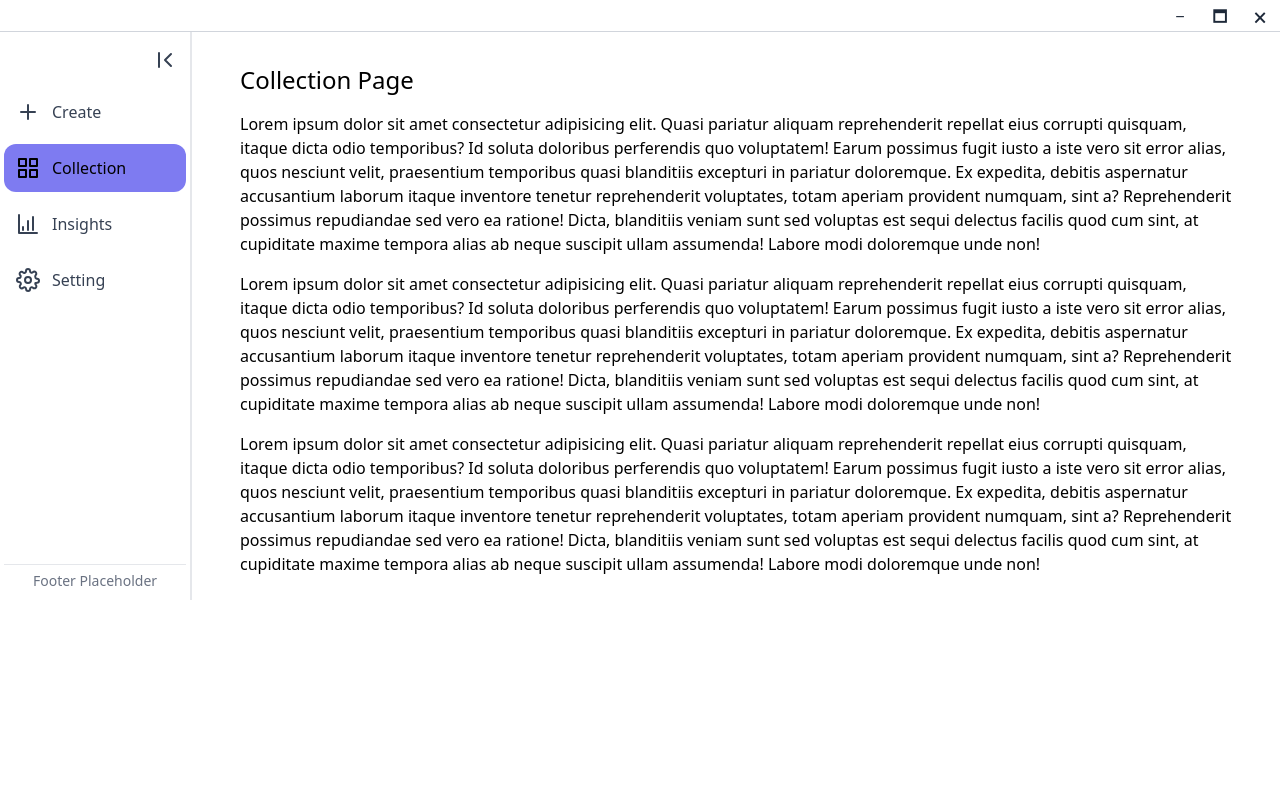
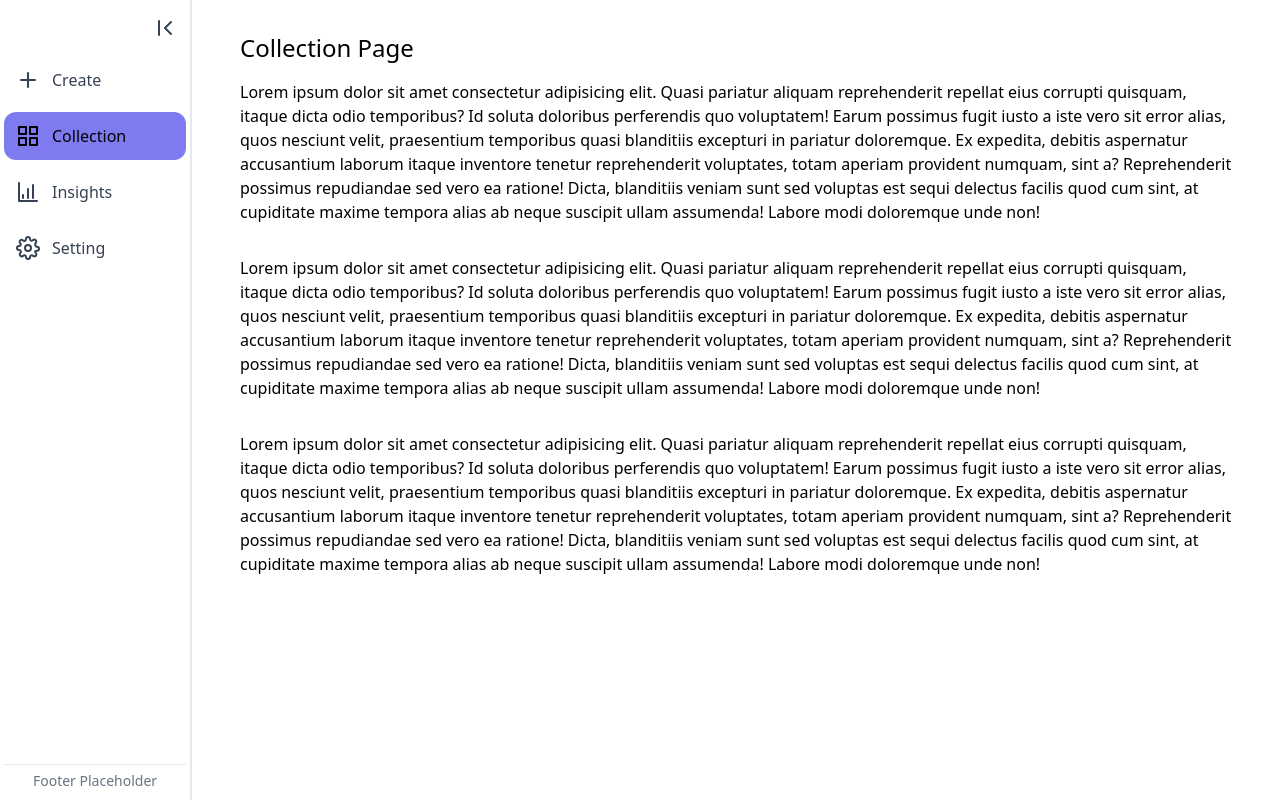
Before and after one commit to lu7ue/typola, a React (Vite) app in the folder src/frontend/: page /collection in a window 1280 px wide. Built offline with nearby package versions, Linux system fonts and the light colour scheme.

Commit message:
made sidebar fixed at the left side

```diff
--- a/src/frontend/src/App.jsx
+++ b/src/frontend/src/App.jsx
@@ -15,7 +15,7 @@
 
   return (
     <Router>
-      <div className="flex flex-col overflow-hidden">
+      <div className="flex h-screen">
         {/* windows */}
         {!isMac && <TitleBar />}
         <div className="flex flex-1 overflow-hidden">
--- a/src/frontend/src/pages/Collection.jsx
+++ b/src/frontend/src/pages/Collection.jsx
@@ -1,6 +1,6 @@
 export default function Collection() {
   return (
-    <div className="space-y-4">
+    <div className="space-y-8 w-full">
       <h2 className="text-2xl mb-4">Collection Page</h2>
       <p>
         Lorem ipsum dolor sit amet consectetur adipisicing elit. Quasi pariatur
```
